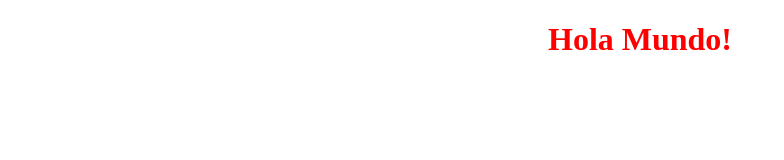
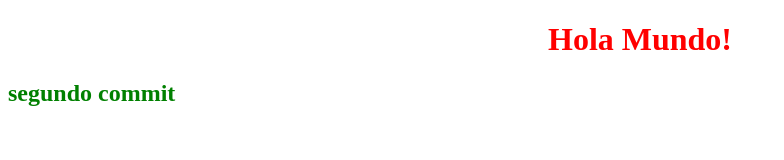
Before and after one commit to 20041603/49705-primer-repo, a plain HTML site: page index.html in a window 1280 px wide. Shown: the whole page, without its empty margins (0-784 px from the left). Drawn offline with Linux system fonts and the light colour scheme.

Commit message:
segundo commit

```diff
--- a/css/estilo.css
+++ b/css/estilo.css
@@ -2,3 +2,7 @@ h1 {
     color: red;
     text-align: center;
 }
+
+h2 {
+    color: green;
+}
--- a/index.html
+++ b/index.html
@@ -8,5 +8,7 @@
 </head>
 <body>
     <h1>Hola Mundo!</h1>
+
+    <h2>segundo commit</h2>
 </body>
 </html>
```
